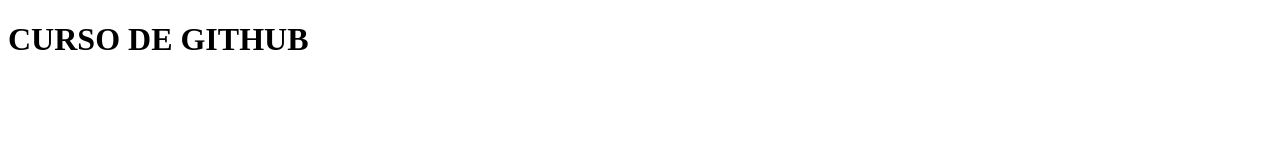
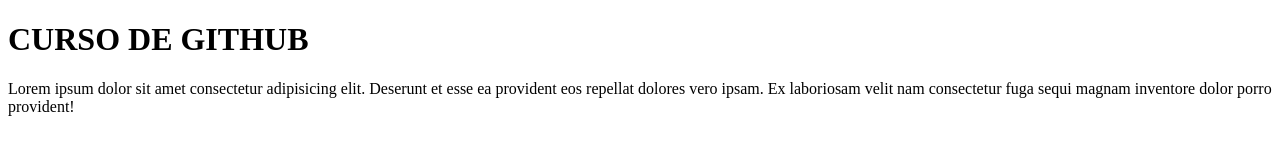
Before and after one commit to nicodiez02/curso_git, a plain HTML site: page index.html in a window 1280 px wide. Drawn offline with Linux system fonts and the light colour scheme.

Commit message:
Update index.html

```diff
--- a/index.html
+++ b/index.html
@@ -8,5 +8,6 @@
 </head>
 <body>
     <h1>CURSO DE GITHUB</h1>
+    <p>Lorem ipsum dolor sit amet consectetur adipisicing elit. Deserunt et esse ea provident eos repellat dolores vero ipsam. Ex laboriosam velit nam consectetur fuga sequi magnam inventore dolor porro provident!</p>
 </body>
 </html>
```
